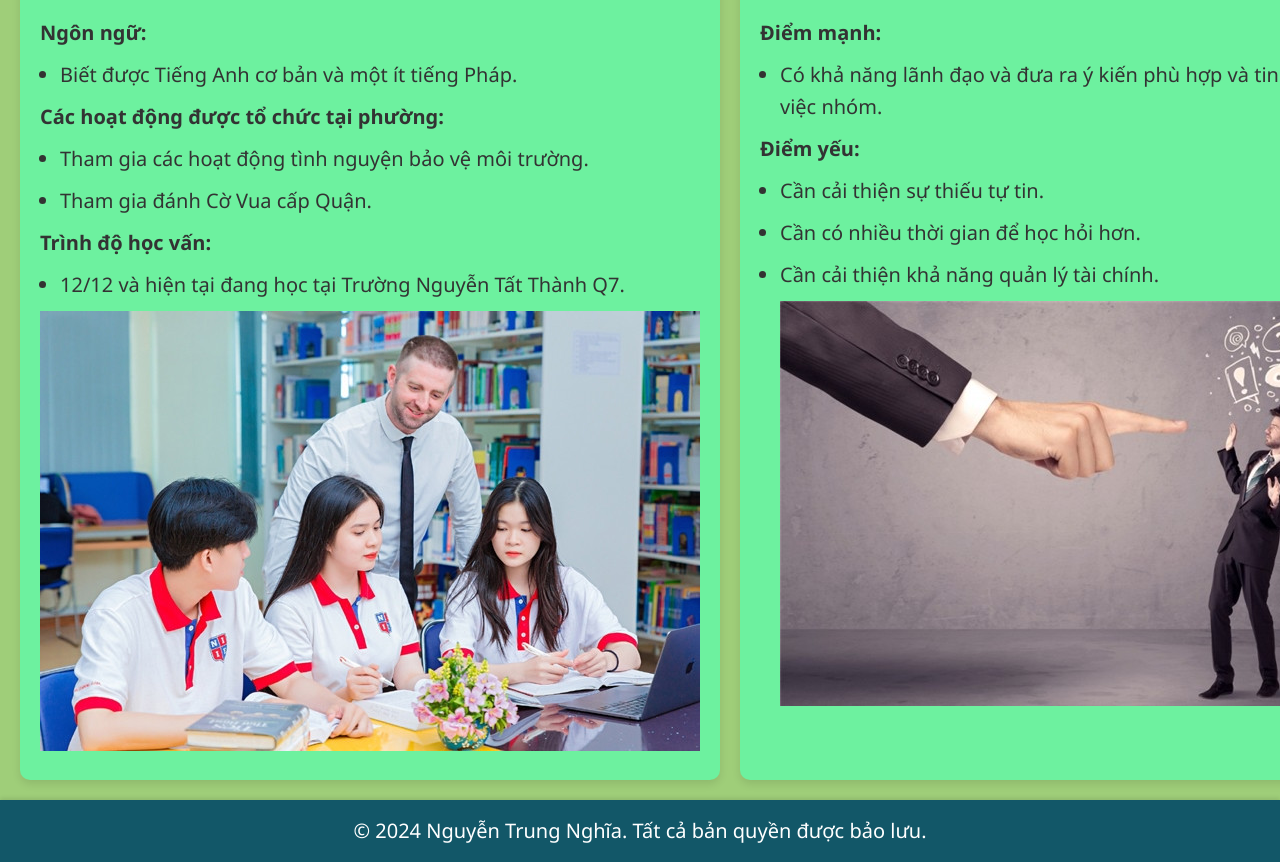
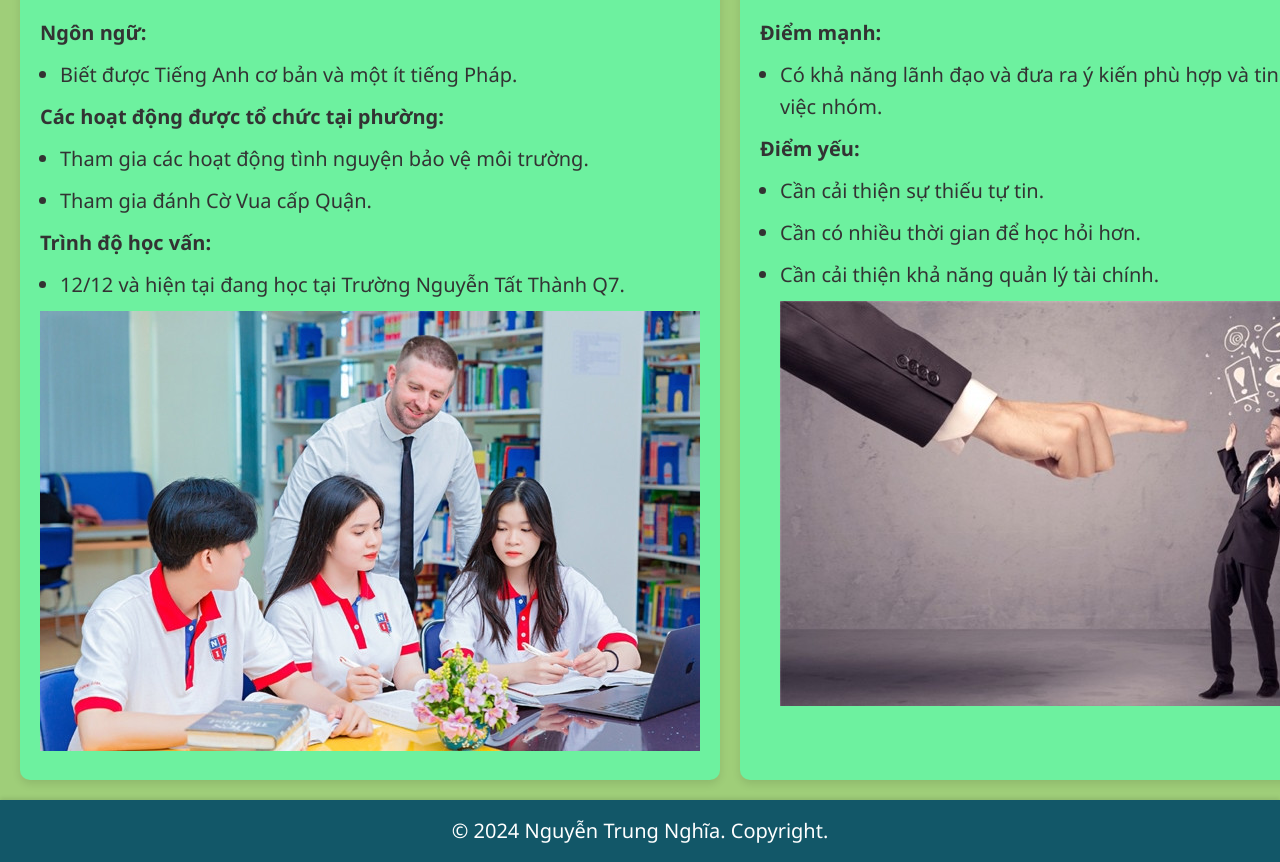
Before and after one commit to Tnghiahehe/midtern-2100005013-nguyen-trung-nghia, a plain HTML site: page skills.html in a window 1280 px wide. Shown: the part 196-1058 px from the top of the page. Drawn offline with Linux system fonts and the light colour scheme.

Commit message:
Update skills.html

```diff
--- a/skills.html
+++ b/skills.html
@@ -79,7 +79,7 @@
 
     <!-- Footer -->
     <footer class="fade-in">
-        <p>&copy; 2024 Nguyễn Trung Nghĩa. Tất cả bản quyền được bảo lưu.</p>
+        <p>&copy; 2024 Nguyễn Trung Nghĩa. Copyright.</p>
     </footer>
 </body>
 </html>
```
